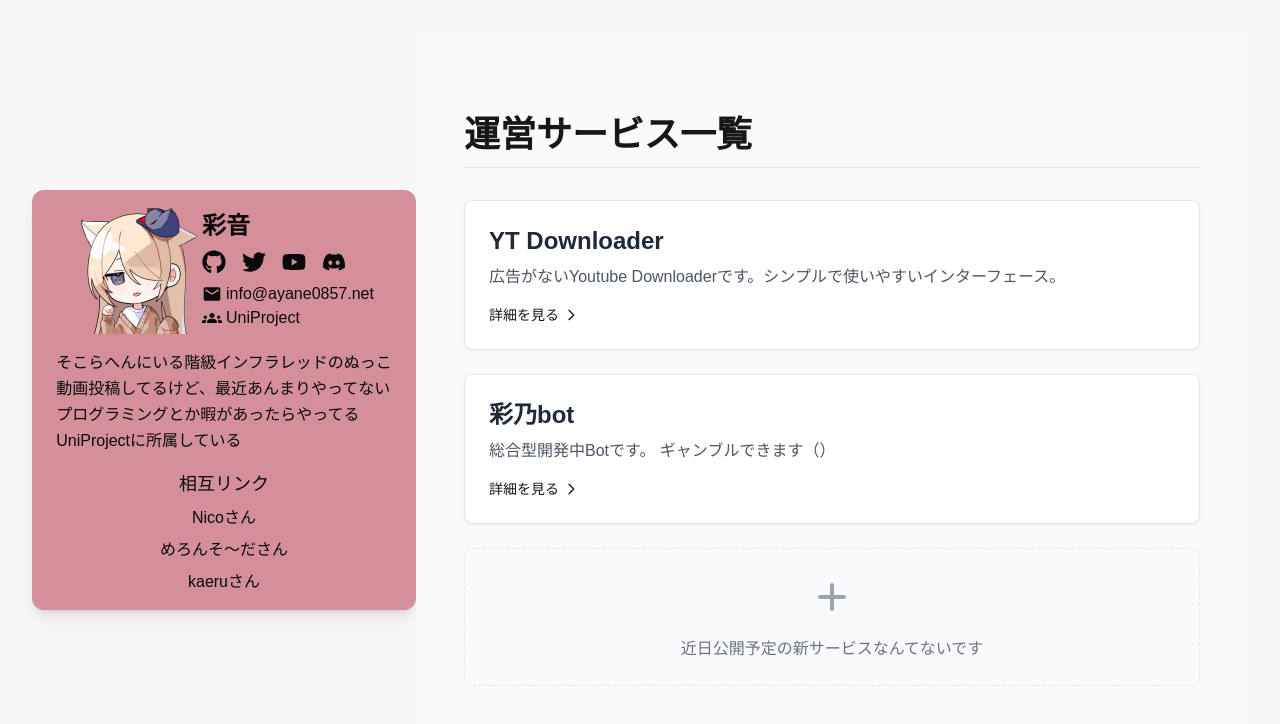
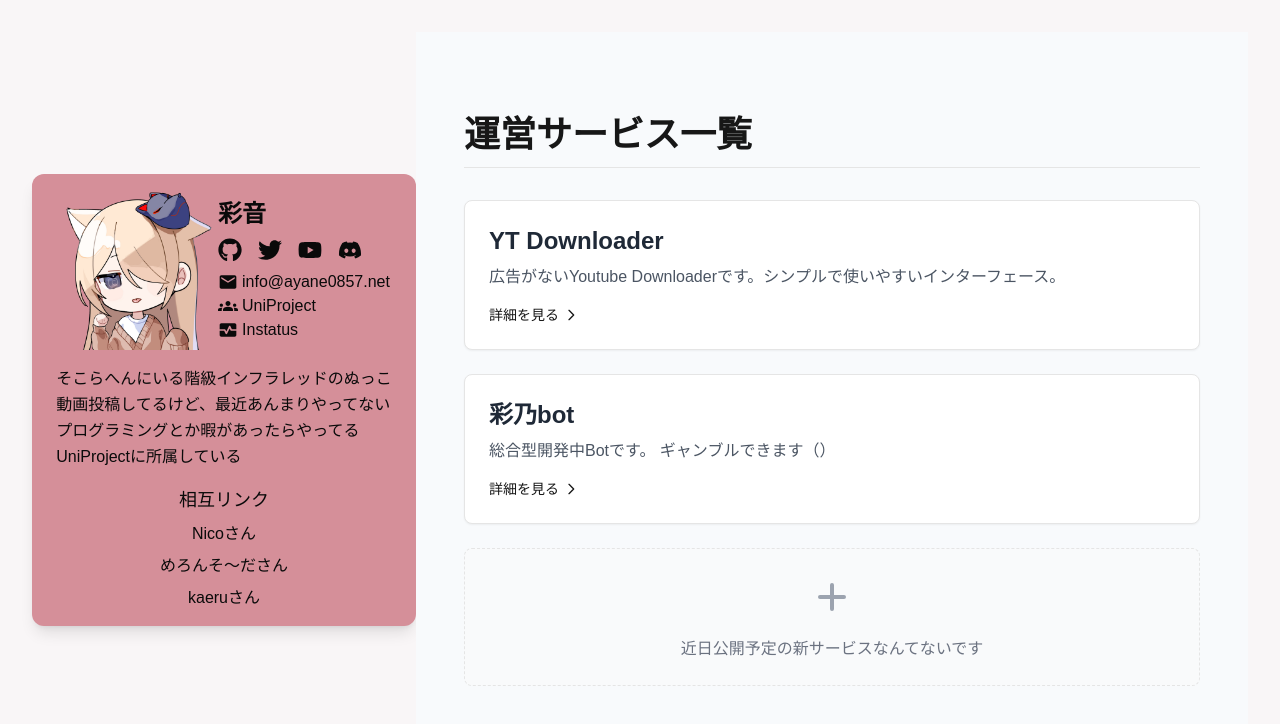
Before and after one commit to ayane0857/ayane-official-site, a Next.js app: page / in a window 1280 px wide. Shown: the top 724 px of the page. Built offline with nearby package versions, Linux system fonts and the light colour scheme; a web font is replaced by a local one.

Commit message:
アイコンのサイズ変更と死活管理サイトへのリンクを追加

```diff
--- a/app/page.tsx
+++ b/app/page.tsx
@@ -1,8 +1,7 @@
 import Image from "next/image";
 import { Card } from "@/components/ui/card";
 import { FaGithub, FaTwitter, FaYoutube, FaDiscord } from "react-icons/fa";
-import { MdEmail } from "react-icons/md";
-import { MdGroups } from "react-icons/md";
+import { MdEmail, MdGroups, MdMonitorHeart } from "react-icons/md";
 
 export default async function Home() {
   return (
@@ -11,12 +10,12 @@ export default async function Home() {
         <Card className="w-full h-auto flex flex-col items-center bg-[#D58F99] shadow-lg border-0 p-4">
           <div className="flex flex-col items-center w-full h-full space-y-4">
             <div className="flex justify-between items-center">
-              <div className="w-32 h-32 relative">
+              <div className="w-40 h-40 relative">
                 <Image
                   src="/icon.png"
                   alt="アイコン"
-                  width={128}
-                  height={128}
+                  width={192}
+                  height={192}
                   className="object-cover"
                 />
               </div>
@@ -68,6 +67,15 @@ export default async function Home() {
                   >
                     <MdGroups className="w-4 h-4 md:w-5 md:h-5" />
                     <span className="break-all">UniProject</span>
+                  </a>
+                </div>
+                <div className="flex items-center space-x-2">
+                  <a
+                    href="https://ayane.instatus.com/"
+                    className="flex items-center space-x-1 text-sm md:text-base hover:opacity-80"
+                  >
+                    <MdMonitorHeart className="w-4 h-4 md:w-5 md:h-5" />
+                    <span className="break-all">Instatus</span>
                   </a>
                 </div>
               </div>
```
